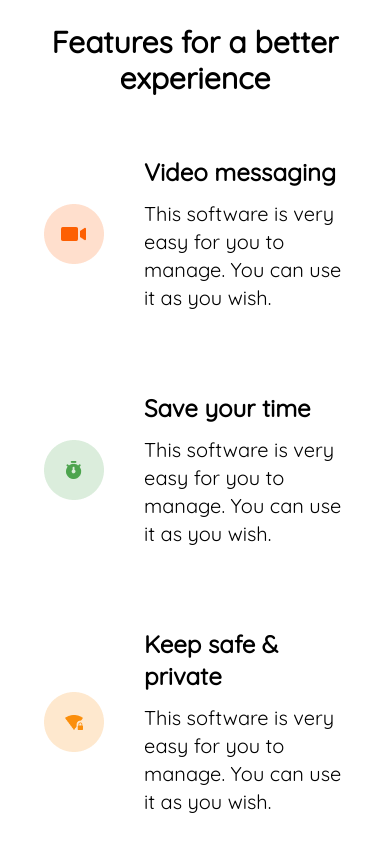
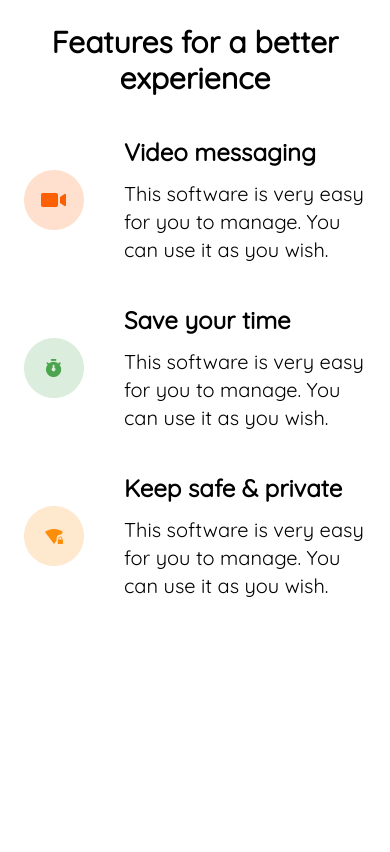
Before and after one commit to alimuhammeddev/Apex, a plain HTML site: page index.html in a window 390 px wide. Shown: the part 940-1792 px from the top of the page. After the commit the page ends 1596 px from the top, so only its background shows below. Drawn offline with nearby package versions, Linux system fonts and the light colour scheme.

Commit message:
worked on small screen section for featured page

```diff
--- a/index.html
+++ b/index.html
@@ -101,7 +101,7 @@
                     Features for a better experience
                 </h1>
                 <div class="grid grid-cols-1 md:grid-cols-3 lg:grid-cols-3 gap-10 lg:mt-20 mt-10">
-                    <div class="flex items-center gap-10 hover:bg-[#f6f6f6] p-5 duration-500 ease-out transition rounded-md">
+                    <div class="flex items-center gap-10 lg:hover:bg-[#f6f6f6] lg:p-5 lg:duration-500 lg:ease-out lg:transition lg:rounded-md">
                         <img src="/images/video.png" alt="">
                         <div>
                             <h1 class="text-2xl font-bold">
@@ -112,7 +112,7 @@
                             </p>
                         </div>
                     </div>
-                    <div class="flex items-center gap-10 hover:bg-[#f6f6f6] p-5 duration-500 ease-out transition rounded-md">
+                    <div class="flex items-center gap-10 lg:hover:bg-[#f6f6f6] lg:p-5 lg:duration-500 lg:ease-out lg:transition lg:rounded-md">
                         <img src="/images/time.png" alt="">
                         <div>
                             <h1 class="text-2xl font-bold">
@@ -123,7 +123,7 @@
                             </p>
                         </div>
                     </div>
-                    <div class="flex items-center gap-10 hover:bg-[#f6f6f6] p-5 duration-500 ease-out transition rounded-md">
+                    <div class="flex items-center gap-10 lg:hover:bg-[#f6f6f6] lg:p-5 lg:duration-500 lg:ease-out lg:transition lg:rounded-md">
                         <img src="/images/network.png" alt="">
                         <div>
                             <h1 class="text-2xl font-bold">
@@ -138,6 +138,13 @@
             </div>
         </div>
     </div>
+    <div>
+        <div>
+            <div class="container mx-auto p-4">
+
+            </div>
+        </div>
+    </div>
 </body>
 
 
```
